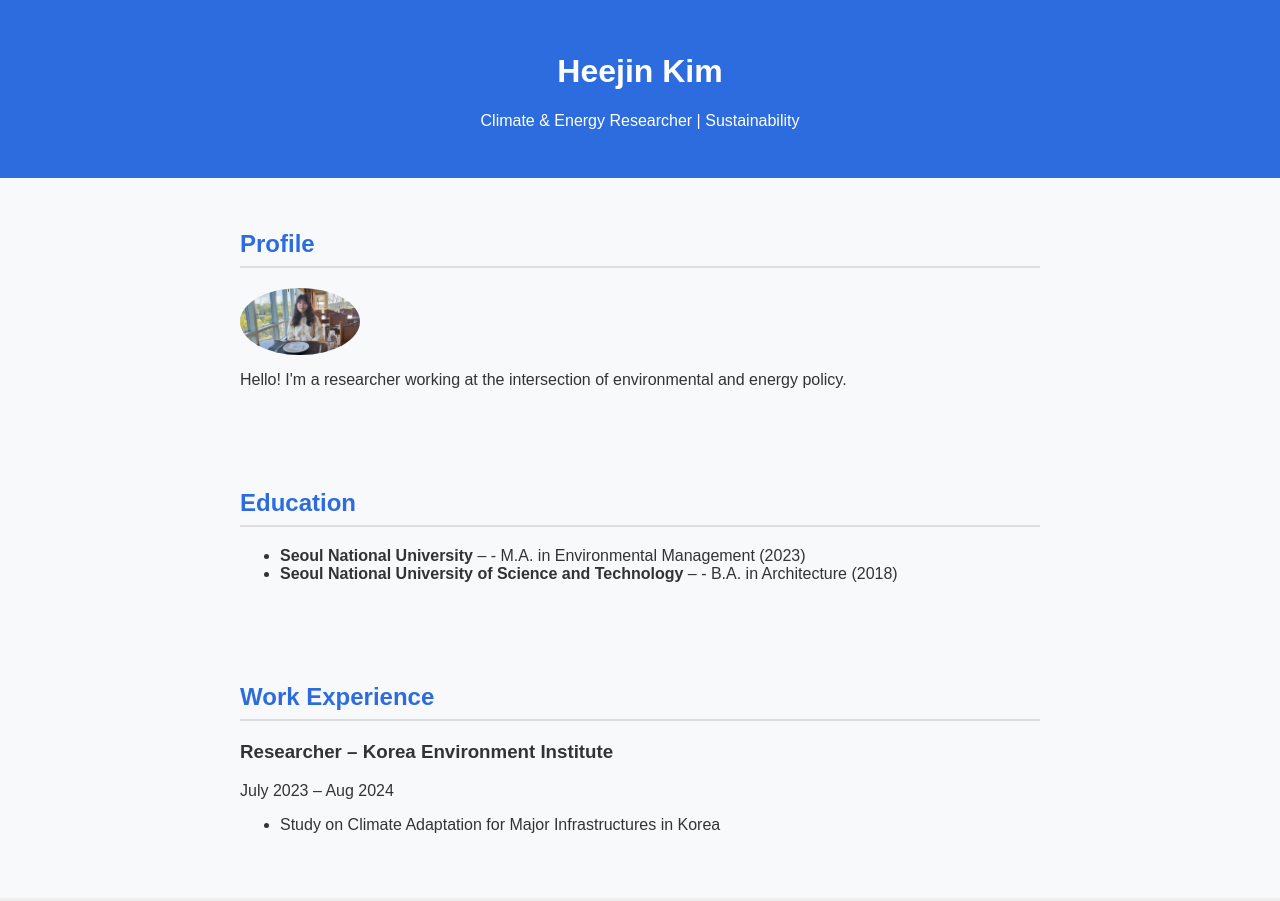
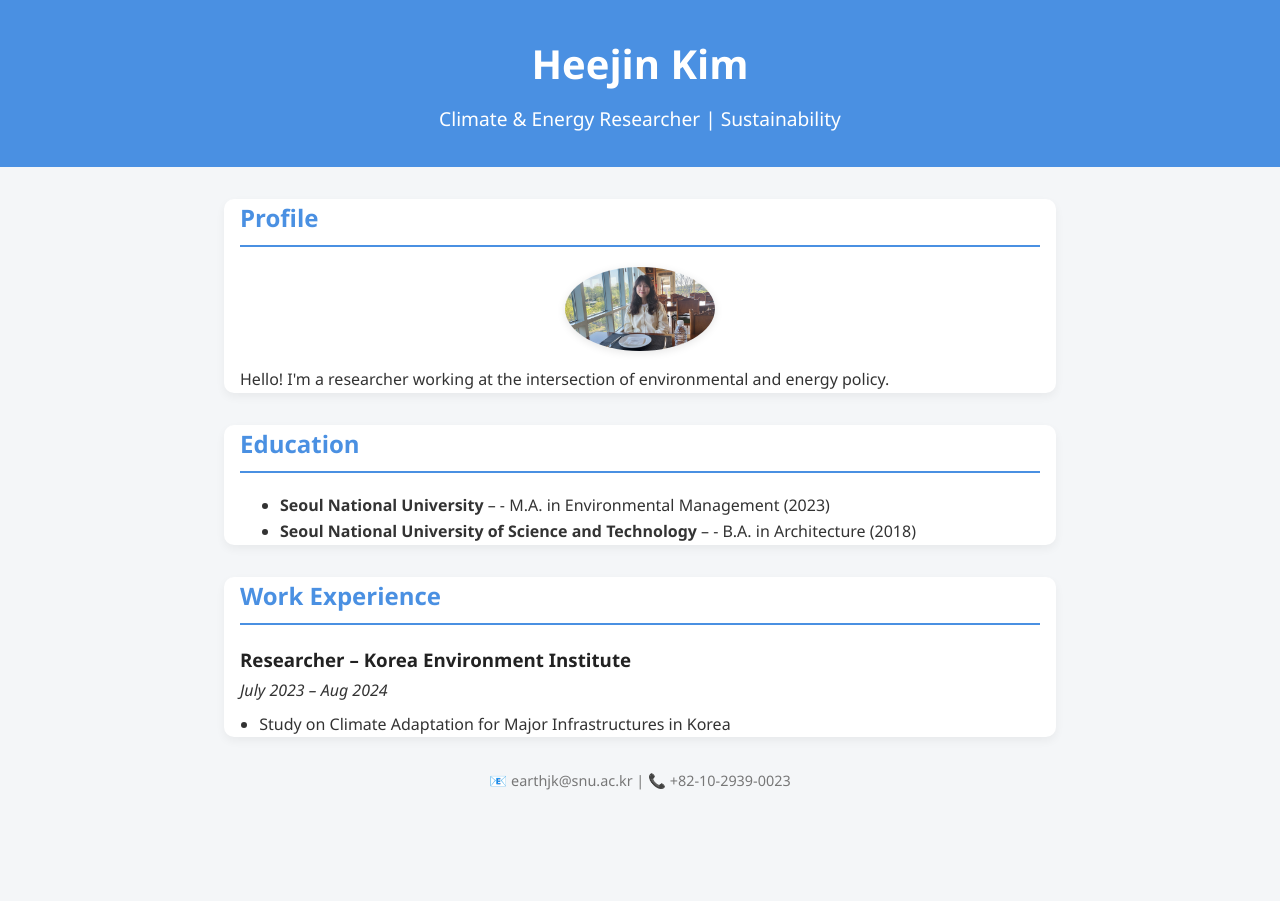
Before and after one commit to hazelnutcreamlatte/permafrost, a plain HTML site: page index.html in a window 1280 px wide. Shown: the top 901 px of the page. After the commit the page ends 824 px from the top, so only its background shows below. Drawn offline with Linux system fonts and the light colour scheme.

Commit message:
Update style.css

```diff
--- a/style.css
+++ b/style.css
@@ -1,45 +1,82 @@
+/* Global Styles */
 body {
-  font-family: 'Noto Sans KR', sans-serif;
-  background: #f8f9fa;
-  color: #333;
+  font-family: 'Segoe UI', Tahoma, Geneva, Verdana, sans-serif;
   margin: 0;
   padding: 0;
+  background-color: #f4f6f8;
+  color: #333;
+  line-height: 1.6;
 }
 
+/* Header */
 header {
-  background-color: #2d6cdf;
+  background-color: #4a90e2;
   color: white;
+  padding: 2rem;
   text-align: center;
-  padding: 2rem 1rem;
 }
 
+header h1 {
+  margin: 0;
+  font-size: 2.5rem;
+}
+
+header p {
+  margin: 0.5rem 0 0;
+  font-size: 1.2rem;
+}
+
+/* Section Styles */
 section {
   max-width: 800px;
-  margin: auto;
-  padding: 2rem 1rem;
+  margin: 2rem auto;
+  padding: 0 1rem;
+  background: white;
+  border-radius: 10px;
+  box-shadow: 0 4px 10px rgba(0,0,0,0.05);
 }
 
+/* Section Titles */
 section h2 {
-  color: #2d6cdf;
-  border-bottom: 2px solid #ddd;
+  border-bottom: 2px solid #4a90e2;
   padding-bottom: 0.5rem;
+  color: #4a90e2;
 }
 
+/* Profile Section */
 .profile img {
-  width: 120px;
+  display: block;
+  max-width: 150px;
   border-radius: 50%;
-  display: block;
-  margin-bottom: 1rem;
+  margin: 1rem auto;
+  box-shadow: 0 2px 8px rgba(0, 0, 0, 0.1);
+  object-fit: cover;
 }
 
+/* Job Block */
 .job {
-  margin-bottom: 2rem;
+  margin-top: 1rem;
 }
 
+.job h3 {
+  margin-bottom: 0.2rem;
+  color: #222;
+}
+
+.job p {
+  font-style: italic;
+  margin: 0;
+}
+
+.job ul {
+  margin-top: 0.5rem;
+  padding-left: 1.2rem;
+}
+
+/* Footer */
 footer {
-  background-color: #eee;
   text-align: center;
-  padding: 1rem;
+  margin: 2rem 0;
+  color: #777;
   font-size: 0.9rem;
-  color: #555;
 }
```
